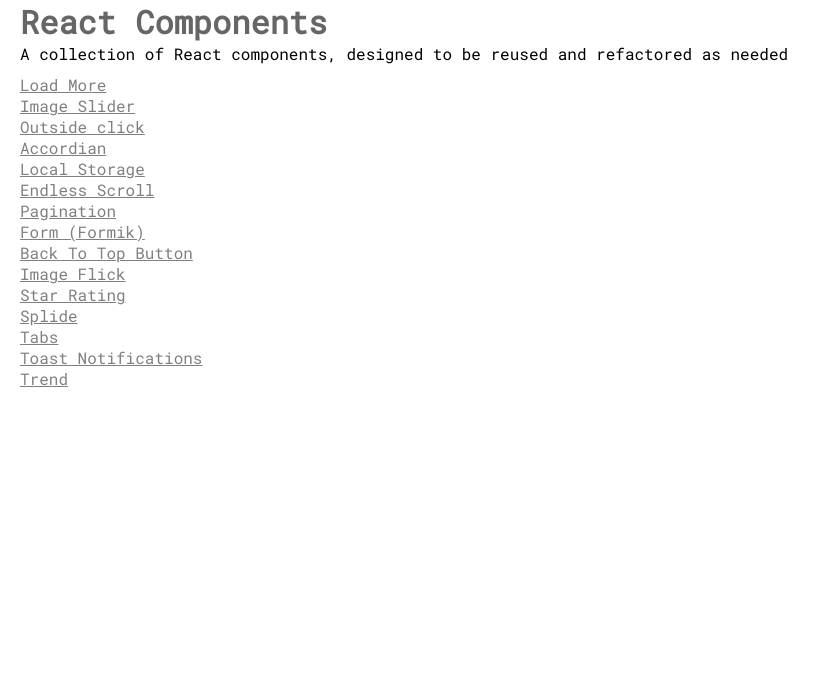
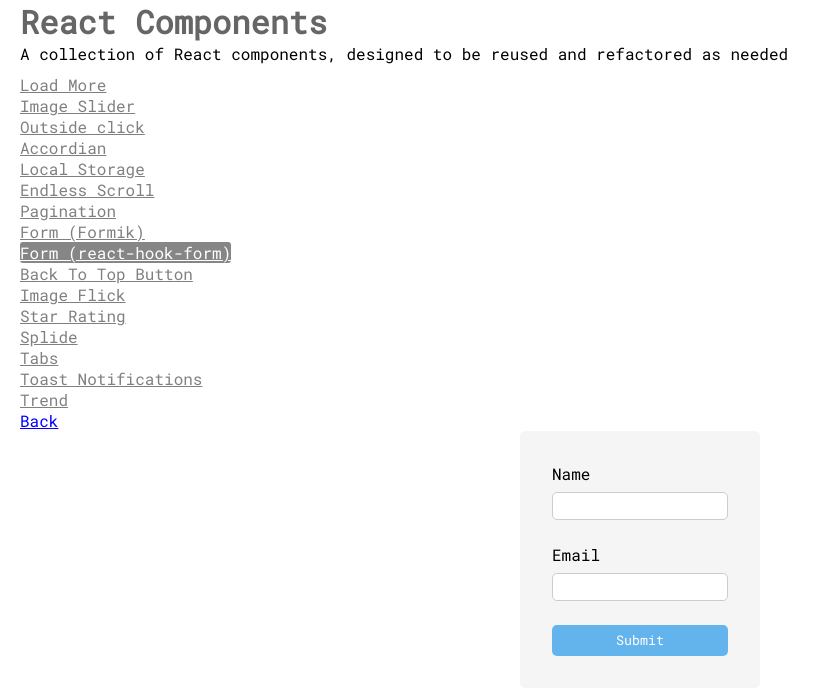
Before and after one commit to ChrisCooper0/react-components, a React (Create React App) app: page /reacthookform in a window 1280 px wide. Shown: the top 694 px of the page, without its empty margins (0-830 px from the left). Built offline with nearby package versions, Linux system fonts and the light colour scheme.

Commit message:
start react-hook-form component

```diff
--- a/package.json
+++ b/package.json
@@ -11,6 +11,7 @@
     "immer": ">=9.0.6",
     "react": "^17.0.2",
     "react-dom": "^17.0.2",
+    "react-hook-form": "^7.28.0",
     "react-icons": "^4.3.1",
     "react-outside-click-handler": "^1.3.0",
     "react-paginate": "^7.1.3",
--- a/src/App.js
+++ b/src/App.js
@@ -13,7 +13,7 @@ import Accordian from "./components/Accordian/Accordian";
 import LocalStorage from "./components/LocalStorage/LocalStorage";
 import EndlessScroll from "./components/EndlessScroll/EndlessScroll";
 import Pagination from "./components/Pagination/Pagination";
-import FormExample from "./components/Form/Form";
+import FormExample from "./components/Formik/Formik";
 import BackToTopButton from "./components/BackToTop/BackToTop";
 import ImageFlick from "./components/ImageFlick/ImageFlick";
 import StarRating from "./components/StarRating/StarRating";
@@ -21,6 +21,7 @@ import Tabulated from "./components/Tabulated/Tabulated";
 import ToastNotification from "./components/ToastNotification/ToastNotification";
 import Splider from "./components/Splider/Splider";
 import TrendLine from "./components/TrendLine/TrendLine";
+import ReactHookForm from "./components/ReactHookForm/ReactHookForm";
 
 function App() {
   return (
@@ -71,8 +72,13 @@ function App() {
               </NavLink>
             </li>
             <li>
-              <NavLink activeClassName="selected" to="/form">
+              <NavLink activeClassName="selected" to="/formik">
                 Form (Formik)
+              </NavLink>
+            </li>
+            <li>
+              <NavLink activeClassName="selected" to="/reacthookform">
+                Form (react-hook-form)
               </NavLink>
             </li>
             <li>
@@ -120,7 +126,8 @@ function App() {
           <Route path="/local-storage" element={<LocalStorage />} />
           <Route path="/endless-scroll" element={<EndlessScroll />} />
           <Route path="/pagination" element={<Pagination />} />
-          <Route path="/form" element={<FormExample />} />
+          <Route path="/formik" element={<FormExample />} />
+          <Route path="/reacthookform" element={<ReactHookForm />} />
           <Route path="/backtotop" element={<BackToTopButton />} />
           <Route path="/image-flick" element={<ImageFlick />} />
           <Route
--- /dev/null
+++ b/src/components/ReactHookForm/ReactHookForm.js
@@ -0,0 +1,78 @@
+import React from "react";
+import { Link } from "react-router-dom";
+import { useForm } from "react-hook-form";
+import styled from "styled-components";
+
+const StyledWrapper = styled.div`
+  display: flex;
+  place-content: center;
+`;
+
+const StyledForm = styled.form`
+  display: flex;
+  flex-direction: column;
+  gap: 0.5rem;
+  background-color: ${({ theme }) => theme.color.whitesmoke};
+  padding: 2rem;
+  border-radius: 5px;
+
+  input {
+    border: none;
+    border: 1px solid ${({ theme }) => theme.color.gray};
+    border-radius: 5px;
+    padding: 0.25rem;
+    margin-bottom: 1rem;
+  }
+
+  button {
+    border: none;
+    border-radius: 5px;
+    padding: 0.4rem;
+    background: ${({ theme }) => theme.background.blue[400]};
+    color: ${({ theme }) => theme.color.white};
+
+    &:hover {
+      background: ${({ theme }) => theme.background.blue[500]};
+      cursor: pointer;
+      opacity: 0.8;
+    }
+  }
+`;
+
+const ReactHookForm = () => {
+  const {
+    register,
+    formState: { errors },
+    handleSubmit,
+  } = useForm();
+
+  const onSubmit = (formData) => {
+    console.log(formData);
+  };
+
+  return (
+    <>
+      <Link className="link" to="/">
+        Back
+      </Link>
+      <StyledWrapper>
+        <StyledForm onSubmit={handleSubmit(onSubmit)}>
+          <label htmlFor="name">Name</label>
+          <input {...register("name", { required: true })} />
+          {errors.name && <p>Name is required</p>}
+          <label htmlFor="email">Email</label>
+          <input
+            name="email"
+            type="email"
+            {...register("email", { required: true })}
+          />
+          {errors.email && <p>Email is required</p>}
+
+          <button type="submit">Submit</button>
+        </StyledForm>
+      </StyledWrapper>
+    </>
+  );
+};
+
+export default ReactHookForm;
```
Also changed, not shown: src/components/Formik/Formik.js (renamed from src/components/Form/Form.js), 2 other files (tests, documents, lock files or other folders).
